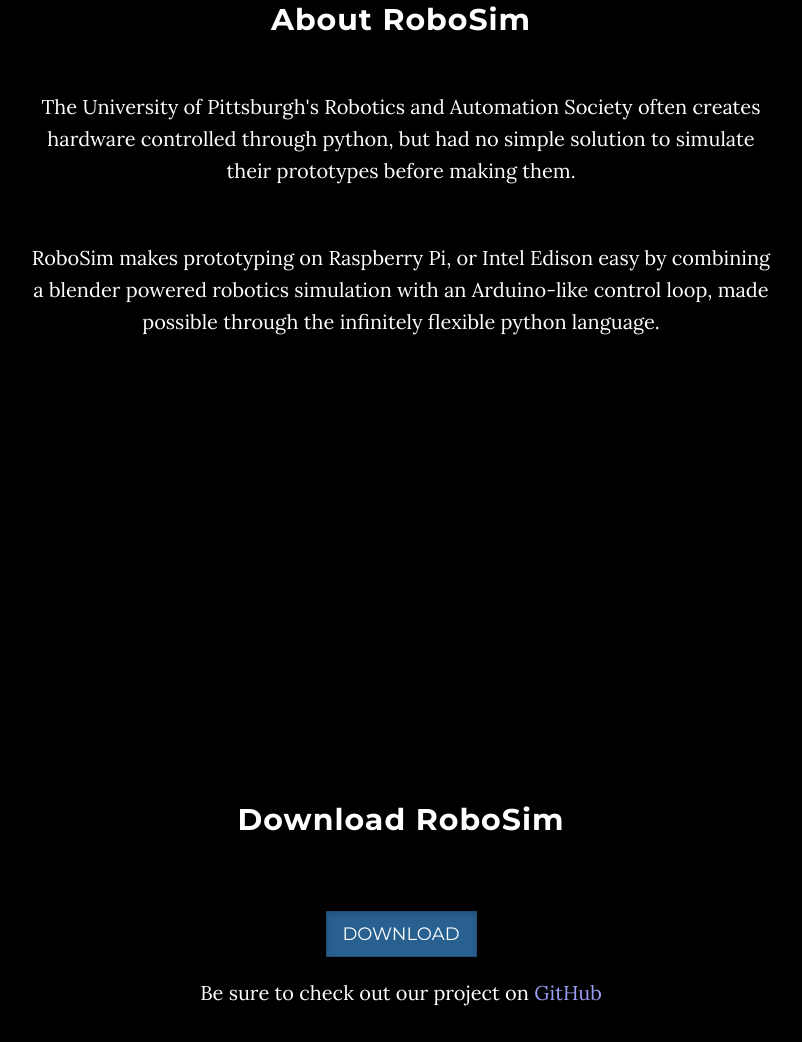
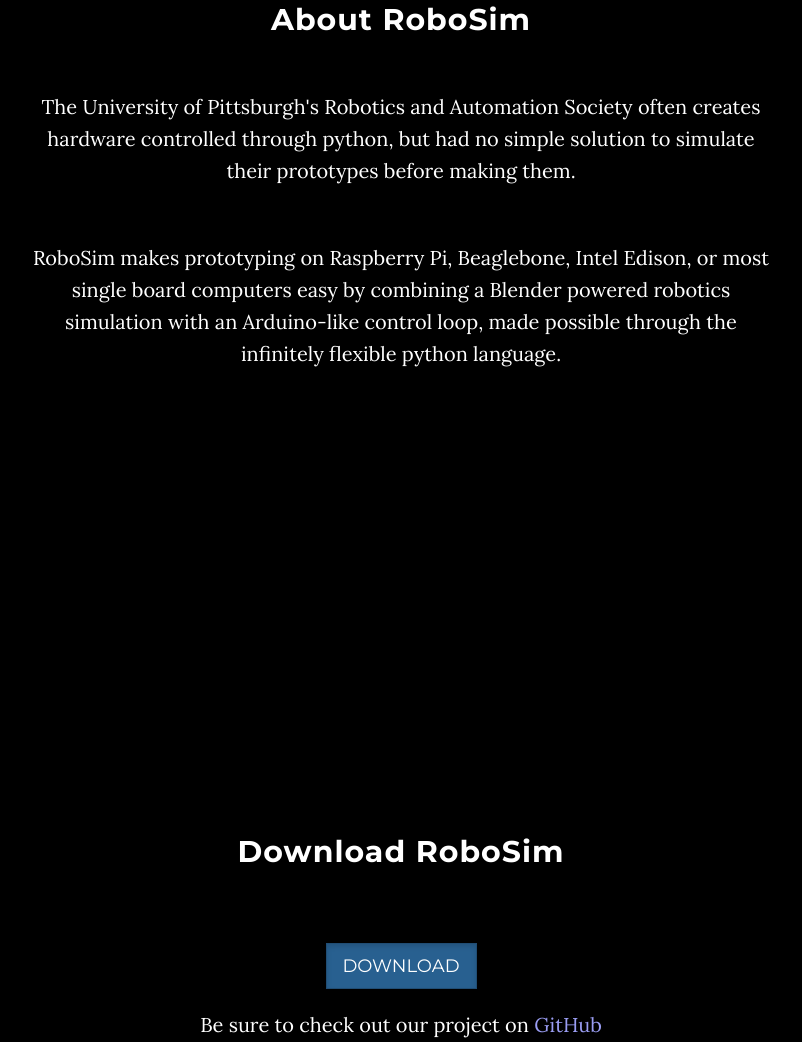
Before and after one commit to amiller27/RoboSim, a plain HTML site: page index.htm in a window 1280 px wide. Shown: the part 1047-2089 px from the top of the page, without its empty margins (239-1041 px from the left). Drawn offline with Linux system fonts and the light colour scheme.

Commit message:
added stuff

```diff
--- a/index.htm
+++ b/index.htm
@@ -105,7 +105,7 @@
  <br />
                     <p> The University of Pittsburgh's Robotics and Automation Society often creates hardware controlled through python, but had no simple solution to simulate their prototypes before making them.</p>
                     <br />
-                    <p> RoboSim makes prototyping on Raspberry Pi, or Intel Edison easy by combining a blender powered robotics simulation with an Arduino-like control loop, made possible through the infinitely flexible python language.</p>
+                    <p> RoboSim makes prototyping on Raspberry Pi, Beaglebone, Intel Edison, or most single board computers easy by combining a Blender powered robotics simulation with an Arduino-like control loop, made possible through the infinitely flexible python language.</p>
 
 
             </div>
```
Also changed, not shown: icon.png (added).
